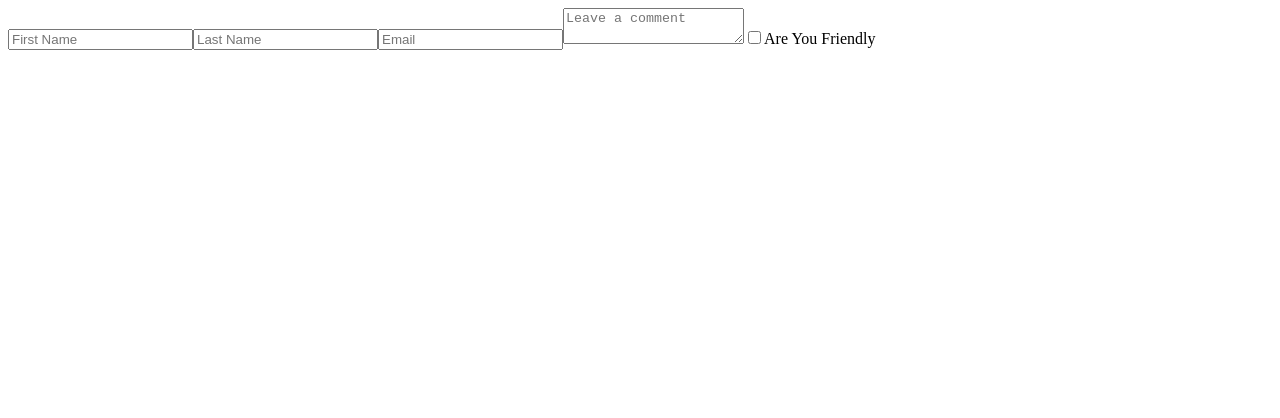
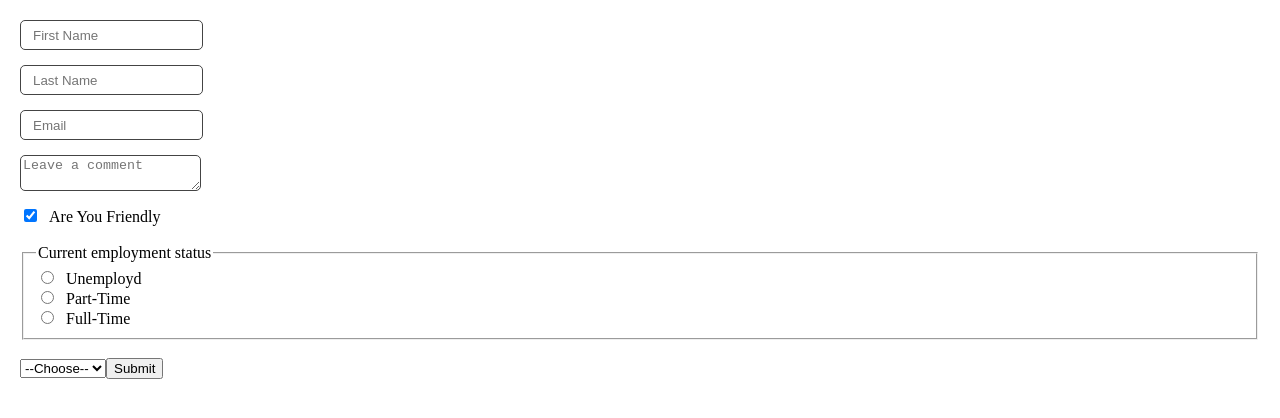
Before and after one commit to LurieK/Scrimba_lesson_4, a React (Create React App) app: page / in a window 1280 px wide. Shown: the top 418 px of the page. Built offline with nearby package versions, Linux system fonts and the light colour scheme.

Commit message:
add styles and isFriendlym employment and favColor to state

```diff
--- a/src/App.js
+++ b/src/App.js
@@ -8,10 +8,12 @@
       lastName: "",
       email:"",
       comment: "",
-      checked: true
+      isFriendly: true,
+      employment: "",
+      favColor: ""
 
     })
-    console.log(formData)
+
 
 
     function handleChange(event){
@@ -26,11 +28,14 @@
     }
 
 
-
+   function handleSubmit (){
+      eventthat .preventDefault()
+      console.log(formData)
+   }
 
 
     return (
-        <form>
+        <form onSubmit={handleSubmit}>
 
             <input
                 type="text"
@@ -69,7 +74,59 @@
               checked={formData.isFriendly}
             />
             <label htmlFor="isFriendly">Are You Friendly</label>
+            <br/>
+            <br/>
+            <fieldset>
+                <legend>Current employment status </legend>
+                <input
+                  type="radio"
+                  id = "unemployed"
+                  name="employment"
+                  value="unemployed"
+                  onChange={handleChange}
+                  checked={formData.employment === "unemployed"}
+                  />
+                <label htmlFor="unemployed">Unemployd</label>
+                <br/>
+                <input
+                  type="radio"
+                  id = "part-time"
+                  name="employment"
+                  value="part-time"
+                  onChange={handleChange}
+                  checked={formData.employment === "part-time"}
+                  />
+                <label htmlFor="part-time">Part-Time</label>
+                <br/>
+                <input
+                  type="radio"
+                  id = "full-time"
+                  name="employment"
+                  value="full-time"
+                  onChange={handleChange}
+                  checked={formData.employment === "full-time"}
+                  />
+                <label htmlFor="full-time">Full-Time</label>
+                <br/>
+            </fieldset>
+            <br/>
+            <select
+                  id="favColor"
+                  value={formData.favColor}
+                  onChange={handleChange}
+                  name="favColor"
+            >
+                <option value="">--Choose--</option>
+                <option value="red">Red</option>
+                <option value="orange">Orange</option>
+                <option value="yellow">Yellow</option>
+                <option value="green">Green</option>
+                <option value="blue">Blue</option>
+                <option value="indigo">Indigo</option>
+                <option value="violet">Violet</option>
 
+            </select>
+            <button >Submit</button>
         </form>
     )
 }
--- a/src/styles.css
+++ b/src/styles.css
@@ -1,4 +1,29 @@
-.App {
-  font-family: sans-serif;
-  text-align: center;
+* {
+    box-sizing: border-box;
 }
+
+body {
+    margin: 0;
+    padding: 20px;
+}
+
+input[type="text"], input[type="email"] {
+    margin-bottom: 15px;
+    height: 30px;
+    text-indent: 10px;
+    border: 1px solid #444;
+    border-radius: 5px;
+    display: block;
+}
+
+input[type="checkbox"], input[type="radio"] {
+    margin-right: 0.75rem;
+}
+
+textarea {
+    margin-bottom: 15px;
+    border: 1px solid #444;
+    border-radius: 5px;
+    display: block;
+
+}
```
Also changed, not shown: 1 other file (tests, documents, lock files or other folders).
